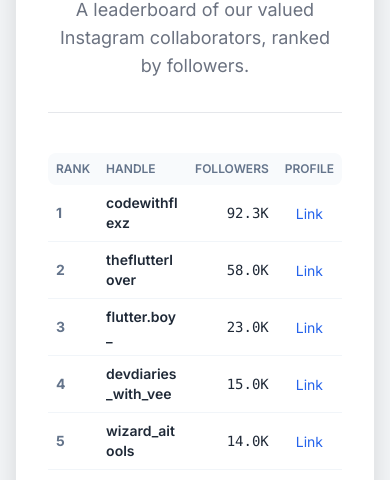
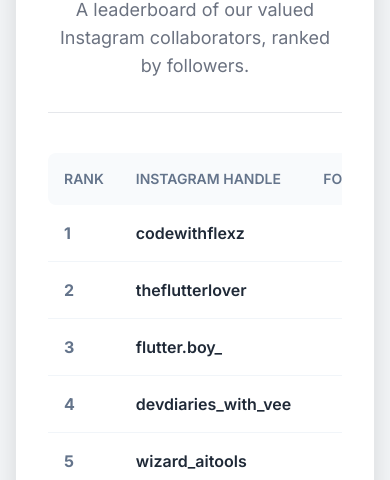
Before and after one commit to kaif95077/Instagram-Collaborations-with-flutter.deviser, a plain HTML site: page index.html in a window 390 px wide. Shown: the part 356-836 px from the top of the page. Drawn offline with nearby package versions, Linux system fonts and the light colour scheme.

Commit message:
Update index.html

```diff
--- a/index.html
+++ b/index.html
@@ -69,12 +69,12 @@
         <main>
             <div class="overflow-x-auto">
                 <table class="w-full text-left table-auto">
-                    <thead class="bg-slate-50 dark:bg-slate-800 text-xs sm:text-sm text-slate-500 dark:text-slate-400 uppercase">
+                    <thead class="bg-slate-50 dark:bg-slate-800 text-sm text-slate-500 dark:text-slate-400 uppercase">
                         <tr>
-                            <th class="p-2 sm:p-4 rounded-l-lg font-semibold">Rank</th>
-                            <th class="p-2 sm:p-4 font-semibold">Handle</th>
-                            <th class="p-2 sm:p-4 font-semibold text-right">Followers</th>
-                            <th class="p-2 sm:p-4 rounded-r-lg font-semibold text-center">Profile</th>
+                            <th class="p-4 rounded-l-lg font-semibold">Rank</th>
+                            <th class="p-4 font-semibold">Instagram Handle</th>
+                            <th class="p-4 font-semibold text-right">Followers</th>
+                            <th class="p-4 rounded-r-lg font-semibold text-center">Profile</th>
                         </tr>
                     </thead>
                     <tbody class="text-gray-800 dark:text-slate-200">
@@ -147,11 +147,11 @@
                 const tr = document.createElement('tr');
                 tr.className = 'border-b border-slate-100 dark:border-slate-800 hover:bg-slate-50 dark:hover:bg-slate-800/50 transition-colors';
                 tr.innerHTML = `
-                    <td class="p-2 sm:p-4 text-sm sm:text-base font-bold text-slate-500">${index + 1}</td>
-                    <td class="p-2 sm:p-4 text-sm sm:text-base font-semibold break-all">${collab.handle}</td>
-                    <td class="p-2 sm:p-4 text-right font-mono text-sm sm:text-base">${collab.followers}</td>
-                    <td class="p-2 sm:p-4 text-center">
-                        <a href="https://www.instagram.com/${handleLink}/" target="_blank" class="text-blue-600 dark:text-blue-400 hover:underline text-sm sm:text-base">
+                    <td class="p-4 font-bold text-slate-500">${index + 1}</td>
+                    <td class="p-4 font-semibold">${collab.handle}</td>
+                    <td class="p-4 text-right font-mono">${collab.followers}</td>
+                    <td class="p-4 text-center">
+                        <a href="https://www.instagram.com/${handleLink}/" target="_blank" class="text-blue-600 dark:text-blue-400 hover:underline">
                            Link
                         </a>
                     </td>
```
